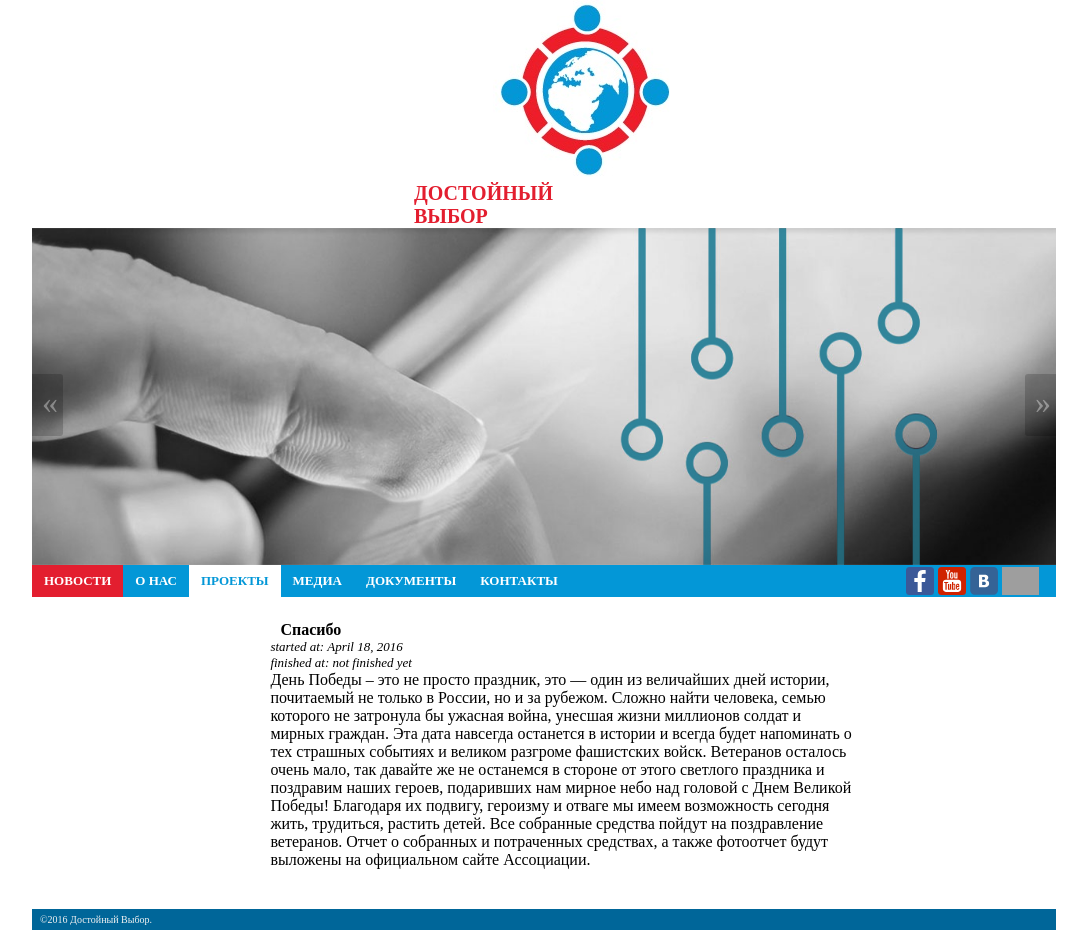
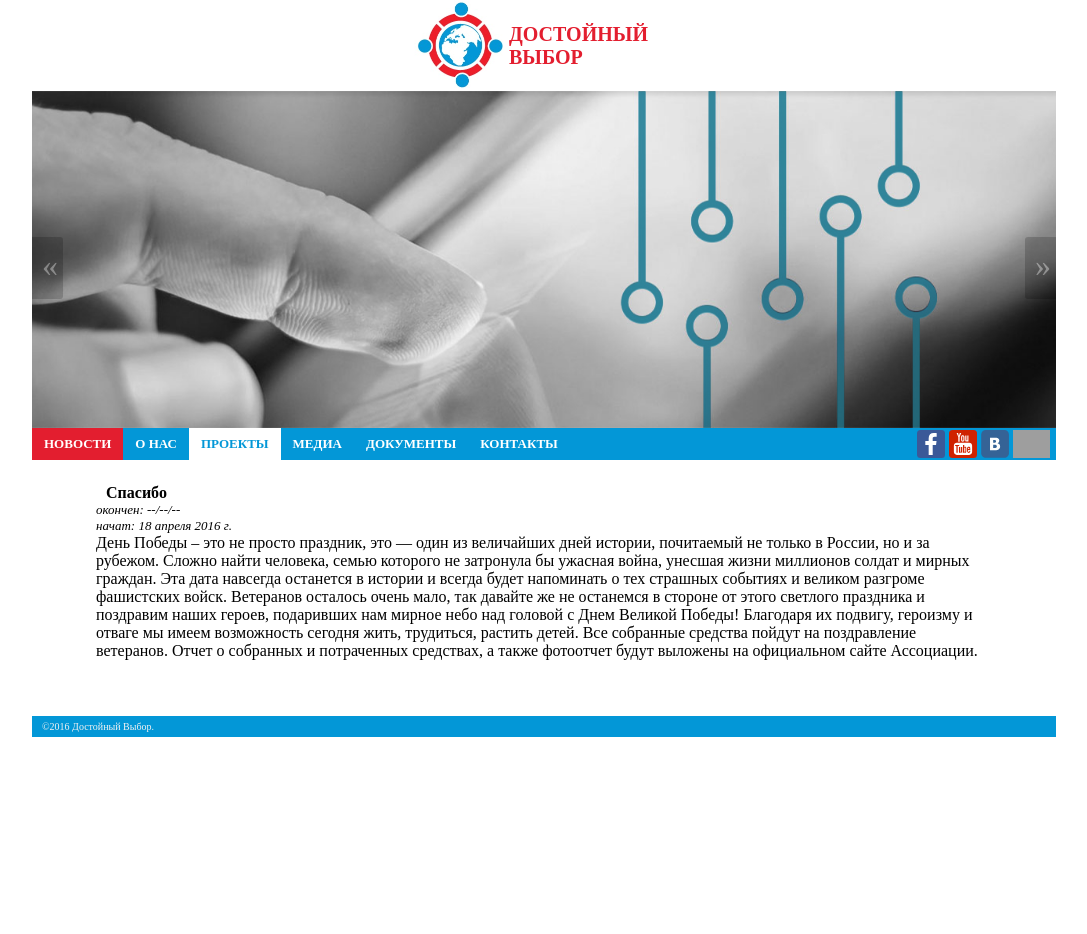
Before and after one commit to floatn/vybor_project, a Django app: page /projects/ in a window 1280 px wide. Shown: the whole page, without its empty margins (96-1183 px from the left). After the commit the page ends 737 px from the top, so only its background shows below. Run offline with Django 3.2, Linux system fonts and the light colour scheme; data comes from the database, SQL or seed files in the repository; both versions use the stored data as it was after the commit; some libraries are stand-ins or nearby versions; grey boxes are pictures that could not be loaded.

Commit message:
Finish 'About' section

```diff
--- a/projects/static/projects/style.css
+++ b/projects/static/projects/style.css
@@ -1,18 +1,6 @@
-img.symb {
-    float: right;
-    width: 181px;
-    height: 182px;
-}
-div.contacts {
-    position: absolute;
-    top: 1px;
-    right: 5px;
-    font-size: x-small;
-    font-style: italic;
-}
 ul.projects-list {
     list-style:none;
-    margin: 0 15%;
+    padding-left: 0;
 }
 ul.projects-item {
     list-style:none;
@@ -27,16 +15,3 @@ div.project-date {
 }
 div.project-description {
 }
-div.social-block {
-    display: block;
-    position: absolute;
-    bottom: 5px;
-    right: 5px;
-}
-div.signer {
-    padding-left: 8px;
-    display: block;
-    color: #f2f2f2;
-    background-color: #069;
-    font-size: x-small;
-}
--- a/projects/templates/projects/index_projects.html
+++ b/projects/templates/projects/index_projects.html
@@ -1,4 +1,5 @@
 {% extends "index.html" %}
+{% load l10n %}
 {% load staticfiles %}
 {% block css %}
     <link rel="stylesheet" type="text/css" href="{% static 'projects/style.css' %}" />
@@ -8,8 +9,10 @@
     {% for project in projects %}
         <li class="projects-item">
             <div class="project-title">{{ project.title }}</div>
-            <div class="project-date">started at: {{ project.date_started }}</div>
-            <div class="project-date">finished at: {{ project.date_finished|default_if_none:"not finished yet" }}</div>
+            {% localize on %}
+            <div class="project-date">окончен: {{ project.date_finished|default_if_none:"--/--/--" }}</div>
+            <div class="project-date">начат: {{ project.date_started }}</div>
+            {% endlocalize %}
             <div class="project-description">{{ project.description|safe }}</div>
         </li>
     {% endfor %}
--- a/static/css/style.css
+++ b/static/css/style.css
@@ -149,7 +149,7 @@ nav a {
 }
 ul.social-list {
     float: right;
-    margin-right: 15px;
+    margin-right: 4px;
 }
 li.social-item {
     padding: 2px 2px;
--- a/vybor_project/settings.py
+++ b/vybor_project/settings.py
@@ -89,7 +89,7 @@ DATABASES = {
 # Internationalization
 # https://docs.djangoproject.com/en/1.7/topics/i18n/
 
-LANGUAGE_CODE = 'en-us'
+LANGUAGE_CODE = 'ru-ru'
 
 TIME_ZONE = 'Europe/Moscow'
 
```
Also changed, not shown: db.sqlite3, 3 other files.
